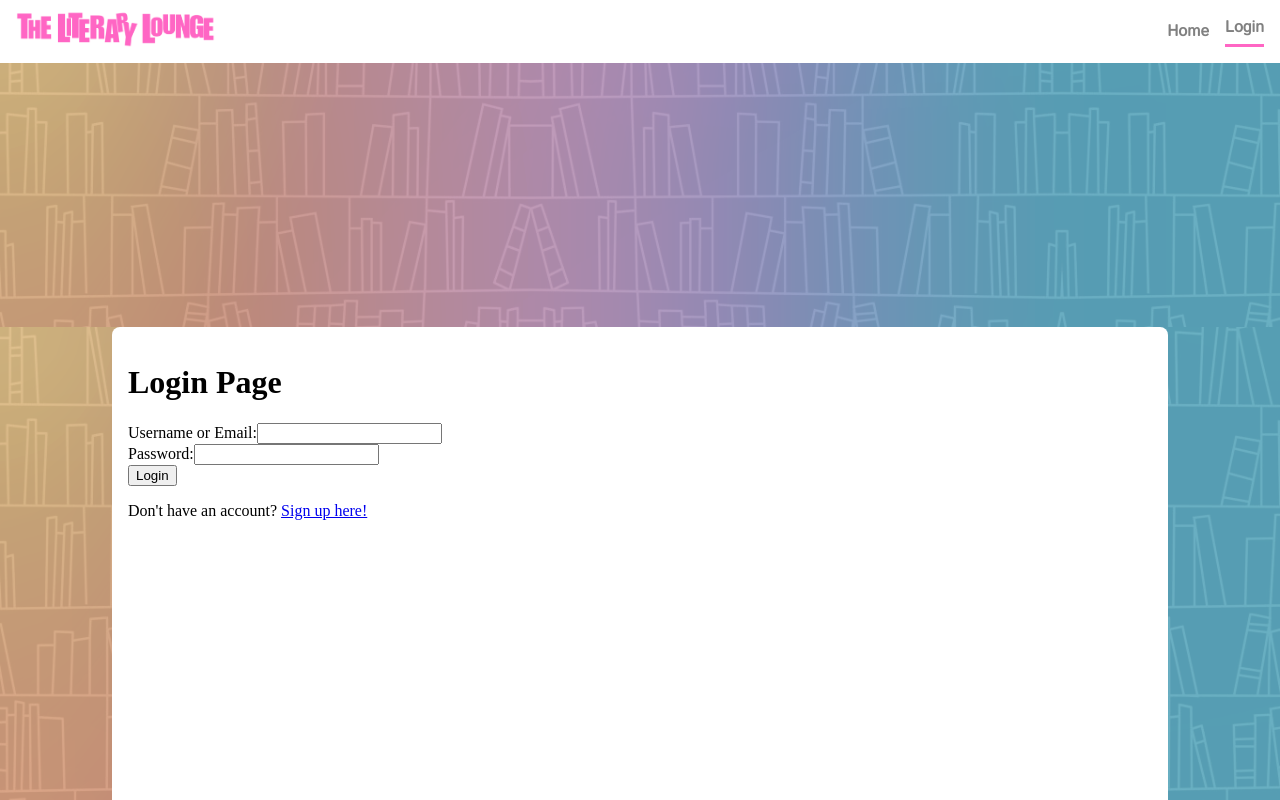
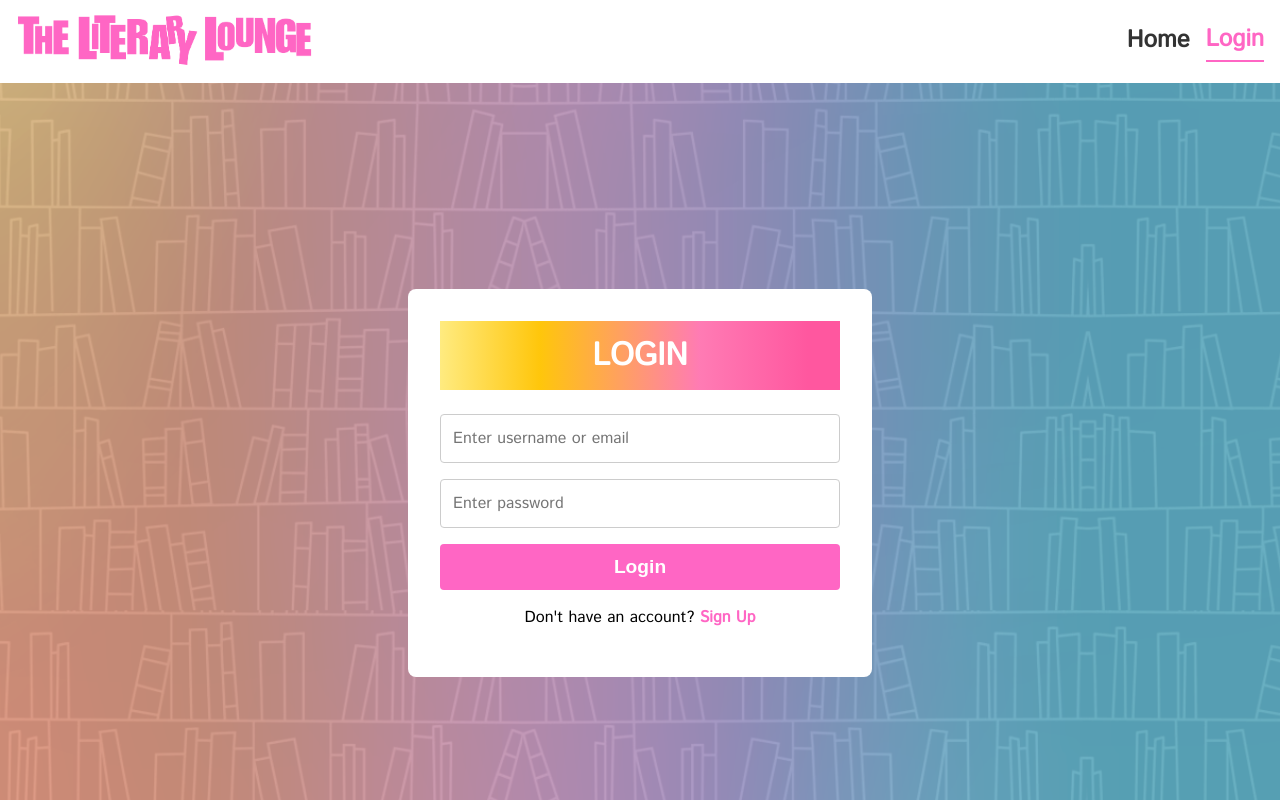
Before and after one commit to georgiakennedy/TheLiteraryLounge, a React (Create React App) app in the folder frontend/: page /login in a window 1280 px wide. Shown: the top 800 px of the page. Built offline with nearby package versions, Linux system fonts and the light colour scheme.

Commit message:
Created the UI for the login page, sign up page and create post page.

```diff
--- a/frontend/src/App.css
+++ b/frontend/src/App.css
@@ -7,37 +7,23 @@
   min-height: 100vh;
 }
 
-.couch-container {
-  text-align: center;
-  margin-top: 60px;
-  margin-bottom: -350px;
-  position: relative;
-  z-index: 1;
-}
-
-.couch-container img {
-  width: 60%;
-  max-width: 200px;
-  height: auto;
-}
-
-
 .content-container {
   background-color: #fff;
-  margin: 33vh auto 24px auto;
+  margin: 5vh auto 24px auto;
   padding: 1rem;
   border-radius: 8px;
   width: 90%;
   max-width: 1200px;
-  min-height: calc(100vh - 33vh - 24px);
+  min-height: calc(100vh - 5vh - 24px);
   position: relative;
   z-index: 2;
 }
 
 @media (min-width: 768px) {
   .content-container {
-    margin: 33vh auto 24px auto;
+    margin: 10vh auto 24px auto;
     width: 90%;
+    min-height: calc(100vh - 10vh - 24px);
   }
 }
 
--- a/frontend/src/App.js
+++ b/frontend/src/App.js
@@ -1,6 +1,5 @@
 import React from 'react';
 import { BrowserRouter, Routes, Route, useLocation } from 'react-router-dom';
-
 import HomePage from './pages/HomePage';
 import LoginPage from './pages/LoginPage';
 import RegisterPage from './pages/RegisterPage';
@@ -8,35 +7,37 @@ import ProfilePage from './pages/ProfilePage';
 import CreatePostPage from './pages/CreatePostPage';
 import ViewPostPage from './pages/ViewPostPage';
 import EditProfilePage from './pages/EditProfilePage';
-
 import Navbar from './components/navbar';
 import './App.css';
 
 function AppContent() {
   const location = useLocation();
 
+  // Define paths that are for auth pages
+  const authPaths = ['/login', '/register', '/edit-profile'];
+  const isAuthPage = authPaths.includes(location.pathname);
+
   return (
     <div className="background-container">
-      {location.pathname === '/' && (
-        <div className="couch-container">
-          <img
-            src={`${process.env.PUBLIC_URL}/couch.png`}
-            alt="Couch"
-            style={{ display: 'block', margin: '0 auto', maxWidth: '100%', height: 'auto' }}
-          />
-        </div>
-      )}
+      <Navbar />
+      {isAuthPage ? (
+        // For auth pages, no white container wrapper is used (or use a different style)
+        <Routes>
+          <Route path="/login" element={<LoginPage />} />
+          <Route path="/register" element={<RegisterPage />} />
+          <Route path="/edit-profile" element={<EditProfilePage />} />
+        </Routes>
+      ) : (
+        // For non-auth pages, wrap content in a white container
         <div className="content-container">
           <Routes>
             <Route path="/" element={<HomePage />} />
-          <Route path="/login" element={<LoginPage />} />
-          <Route path="/register" element={<RegisterPage />} />
             <Route path="/profile/:id?" element={<ProfilePage />} />
             <Route path="/create-post" element={<CreatePostPage />} />
             <Route path="/post/:id" element={<ViewPostPage />} />
-          <Route path="/edit-profile" element={<EditProfilePage />} />
           </Routes>
         </div>
+      )}
     </div>
   );
 }
@@ -44,7 +45,6 @@ function AppContent() {
 function App() {
   return (
     <BrowserRouter>
-      <Navbar />
       <AppContent />
     </BrowserRouter>
   );
--- a/frontend/src/components/Navbar.css
+++ b/frontend/src/components/Navbar.css
@@ -1,33 +1,80 @@
-.nav-link {
-    color: grey;
-    text-decoration: none;
-    font-weight: bold;
-    font-size: 16px;
-    transition: transform 0.2s, color 0.2s;
+.navbar {
+  display: flex;
+  justify-content: space-between;
+  align-items: center;
+  background-color: #fff;
+  padding: 0.5rem 1rem;
+  font-family: 'Istok Web', sans-serif;
 }
 
-  .nav-link:hover:not(.active) {
-    transform: translateY(-3px);
-    color: rgb(255, 102, 196);
+.navbar-logo img {
+  height: 40px;
+  transition: height 0.3s;
+}
+
+.navbar-links {
+  display: flex;
+  gap: 1rem;
+  align-items: center;
+}
+
+.nav-link {
+  text-decoration: none;
+  color: #333;
+  font-weight: bold;
+  font-size: 1rem;
+  padding-bottom: 4px;
+  transition: transform 0.3s, color 0.3s;
+}
+
+.nav-link:not(.active):hover {
+  color: rgb(255,102,196);
+  transform: translateY(-2px);
 }
 
 .nav-link.active {
-    border-bottom: 3px solid rgb(255, 102, 196);
-    padding-bottom: 5px;
-    color: grey;
+  border-bottom: 2px solid rgb(255,102,196);
+  color: rgb(255,102,196);
 }
 
 .nav-button {
   background: none;
   border: none;
-    color: grey;
   font-weight: bold;
-    font-size: 16px;
   cursor: pointer;
-    transition: transform 0.2s, color 0.2s;
+  color: #333;
+  font-size: 1rem;
+  transition: color 0.3s;
 }
 
 .nav-button:hover {
-    transform: translateY(-3px);
-    color: rgb(255, 102, 196);
+  color: rgb(255,102,196);
 }
+
+@media (min-width: 600px) {
+  .nav-link {
+    font-size: 1.2rem;
+  }
+
+  .nav-button {
+    font-size: 1.2rem;
+  }
+
+  .navbar-logo img {
+    height: 50px;
+  }
+}
+
+@media (min-width: 1024px) {
+  .nav-link {
+    font-size: 1.5rem;
+  }
+
+  .nav-button {
+    font-size: 1.5rem;
+  }
+
+  .navbar-logo img {
+    height: 60px;
+  }
+}
--- a/frontend/src/components/navbar.js
+++ b/frontend/src/components/navbar.js
@@ -1,5 +1,5 @@
 import React, { useContext } from 'react';
-import { NavLink, useNavigate } from 'react-router-dom';
+import { NavLink, useNavigate, useLocation } from 'react-router-dom';
 import { AuthContext } from '../context/AuthContext';
 import logo from '../assets/logov1.png';
 import './Navbar.css';
@@ -7,6 +7,10 @@ import './Navbar.css';
 const Navbar = () => {
   const { user, logout } = useContext(AuthContext);
   const navigate = useNavigate();
+  const location = useLocation();
+
+  const authLinkLabel = location.pathname === '/register' ? 'Sign Up' : 'Login';
+  const authLinkTo = location.pathname === '/register' ? '/register' : '/login';
 
   const handleLogout = () => {
     logout();
@@ -14,23 +18,13 @@ const Navbar = () => {
   };
 
   return (
-    <nav
-      className="navbar"
-      style={{
-        display: 'flex',
-        justifyContent: 'space-between',
-        alignItems: 'center',
-        backgroundColor: '#fff',
-        padding: '0.5rem 1rem',
-        fontFamily: 'Istok Web, sans-serif'
-      }}
-    >
+    <nav className="navbar">
       <div className="navbar-logo">
         <NavLink to="/">
-          <img src={logo} alt="Logo" style={{ height: '40px' }} />
+          <img src={logo} alt="Logo" />
         </NavLink>
       </div>
-      <div className="navbar-links" style={{ display: 'flex', gap: '1rem', alignItems: 'center' }}>
+      <div className="navbar-links">
         <NavLink to="/" className="nav-link">
           Home
         </NavLink>
@@ -47,8 +41,8 @@ const Navbar = () => {
             </button>
           </>
         ) : (
-          <NavLink to="/login" className="nav-link">
-            Login
+          <NavLink to={authLinkTo} className="nav-link">
+            {authLinkLabel}
           </NavLink>
         )}
       </div>
--- a/frontend/src/pages/CreatePostPage.js
+++ b/frontend/src/pages/CreatePostPage.js
@@ -5,15 +5,22 @@ import api from '../services/api';
 const CreatePostPage = () => {
   const [title, setTitle] = useState('');
   const [content, setContent] = useState('');
-  const [category, setCategory] = useState('tips & tricks');
+  const [category, setCategory] = useState('');
   const [error, setError] = useState(null);
   const [message, setMessage] = useState(null);
   const navigate = useNavigate();
+
+  const categories = ['tips & tricks', 'discussions', 'get inspired', 'resources', 'Self promo'];
 
   const handleSubmit = async (e) => {
     e.preventDefault();
     setError(null);
     setMessage(null);
+
+    if (!title || !content || !category) {
+      setError('Please fill in all required fields');
+      return;
+    }
 
     const postData = { title, content, category };
 
@@ -21,58 +28,167 @@ const CreatePostPage = () => {
       const response = await api.post('/posts', postData);
       const createdPost = response.data.post;
       setMessage(response.data.message || 'Post created successfully!');
-
       setTitle('');
       setContent('');
-      setCategory('tips & tricks');
-
+      setCategory('');
       setTimeout(() => {
         navigate(`/post/${createdPost._id}`);
       }, 1500);
-
     } catch (err) {
       setError(err.response?.data?.message || 'Error creating post');
     }
   };
 
+  const handleCancel = () => {
+    setTitle('');
+    setContent('');
+    setCategory('');
+    navigate('/');
+  };
+
   return (
-    <div style={{ padding: '1rem' }}>
-      <h1>Create Post</h1>
-      {error && <p style={{ color: 'red' }}>{error}</p>}
-      {message && <p style={{ color: 'green' }}>{message}</p>}
-      <form onSubmit={handleSubmit}>
-        <div style={{ marginBottom: '1rem' }}>
-          <label>Title:</label>
+    <div style={styles.pageWrapper}>
+      <div style={styles.whiteContainer}>
+        <div style={styles.header}>CREATE NEW POST</div>
+        {error && <p style={styles.error}>{error}</p>}
+        {message && <p style={styles.message}>{message}</p>}
+        <form onSubmit={handleSubmit} style={styles.form}>
+          <label style={styles.label}>Title</label>
           <input
             type="text"
+            placeholder="Type title here..."
             value={title}
             onChange={(e) => setTitle(e.target.value)}
+            style={styles.input}
             required
           />
-        </div>
-        <div style={{ marginBottom: '1rem' }}>
-          <label>Content:</label>
+
+          <label style={styles.label}>Category</label>
+          <select
+            value={category}
+            onChange={(e) => setCategory(e.target.value)}
+            style={styles.input}
+            required
+          >
+            <option value="" disabled style={{ color: 'grey' }}>
+              Select a category
+            </option>
+            {categories.map((cat) => (
+              <option key={cat} value={cat}>{cat}</option>
+            ))}
+          </select>
+
+          <label style={styles.label}>Content</label>
           <textarea
+            placeholder="Start typing your post..."
             value={content}
             onChange={(e) => setContent(e.target.value)}
+            style={styles.textarea}
             rows={5}
             required
           />
-        </div>
-        <div style={{ marginBottom: '1rem' }}>
-          <label>Category:</label>
-          <select value={category} onChange={(e) => setCategory(e.target.value)}>
-            <option value="tips & tricks">tips & tricks</option>
-            <option value="discussions">discussions</option>
-            <option value="get inspired">get inspired</option>
-            <option value="resources">resources</option>
-            <option value="Self promo">Self promo</option>
-          </select>
-        </div>
-        <button type="submit">Create Post</button>
-      </form>
+
+          <div style={styles.buttonContainer}>
+            <button type="submit" style={styles.publishButton}>Publish</button>
+            <button type="button" onClick={handleCancel} style={styles.cancelButton}>Cancel</button>
+          </div>
+        </form>
+      </div>
     </div>
   );
 };
 
+const styles = {
+  pageWrapper: {
+    minHeight: '100vh',
+    display: 'flex',
+    justifyContent: 'center',
+    alignItems: 'center',
+    backgroundColor: 'transparent'
+  },
+  whiteContainer: {
+    backgroundColor: '#fff',
+    padding: '2rem',
+    borderRadius: '8px',
+    width: '90%',
+    maxWidth: '900px',
+    textAlign: 'center',
+  },
+  header: {
+    background: 'linear-gradient(90deg, rgba(255,235,128,1) 0%, rgba(255,198,11,1) 25%, rgba(255,123,180,1) 65%, rgba(255,87,159,1) 92%)',
+    padding: '1rem',
+    borderRadius: '0px',
+    color: 'white',
+    fontFamily: 'Istok Web, sans-serif',
+    fontWeight: 'bold',
+    fontSize: '2rem',
+    marginBottom: '1.5rem'
+  },
+  form: {
+    display: 'flex',
+    flexDirection: 'column',
+    gap: '1rem'
+  },
+  label: {
+    textAlign: 'left',
+    fontFamily: 'Istok Web, sans-serif',
+    fontWeight: 'bold',
+    fontSize: '1rem',
+    marginBottom: '0.25rem',
+    color: '#333'
+  },
+  input: {
+    padding: '0.75rem',
+    borderRadius: '4px',
+    border: '1px solid #ccc',
+    fontSize: '1rem',
+    fontFamily: 'Istok Web, sans-serif',
+    color: '#333'
+  },
+  textarea: {
+    padding: '0.75rem',
+    borderRadius: '4px',
+    border: '1px solid #ccc',
+    fontSize: '1rem',
+    fontFamily: 'Istok Web, sans-serif',
+    color: '#333',
+    resize: 'vertical'
+  },
+  buttonContainer: {
+    display: 'flex',
+    justifyContent: 'flex-start',
+    gap: '1rem'
+  },
+  publishButton: {
+    padding: '0.75rem 1.5rem',
+    borderRadius: '40px',
+    border: 'none',
+    backgroundColor: 'rgb(255,102,196)',
+    color: 'white',
+    fontSize: '1.0rem',
+    fontWeight: 'bold',
+    cursor: 'pointer'
+  },
+  cancelButton: {
+    padding: '0.75rem 1.5rem',
+    borderRadius: '40px',
+    border: 'none',
+    backgroundColor: '#ccc',
+    color: 'black',
+    fontSize: '1.0rem',
+    fontWeight: 'bold',
+    cursor: 'pointer'
+  },
+  error: {
+    color: 'red',
+    marginBottom: '1rem',
+    fontFamily: 'Istok Web, sans-serif'
+  },
+  message: {
+    color: 'green',
+    marginBottom: '1rem',
+    fontFamily: 'Istok Web, sans-serif'
+  }
+};
+
 export default CreatePostPage;
--- a/frontend/src/pages/LoginPage.js
+++ b/frontend/src/pages/LoginPage.js
@@ -1,5 +1,5 @@
 import React, { useState, useContext } from 'react';
-import { useNavigate, Link } from 'react-router-dom';
+import { Link, useNavigate } from 'react-router-dom';
 import api from '../services/api';
 import { AuthContext } from '../context/AuthContext';
 
@@ -7,54 +7,114 @@ const LoginPage = () => {
   const [credential, setCredential] = useState('');
   const [password, setPassword] = useState('');
   const [error, setError] = useState(null);
+  const { login } = useContext(AuthContext);
   const navigate = useNavigate();
-  const { login } = useContext(AuthContext);
 
   const handleSubmit = async (e) => {
     e.preventDefault();
     try {
       const response = await api.post('/users/login', { credential, password });
       if (response.data.token) {
-        login(
-          { userId: response.data.user.userId, username: response.data.user.username, email: response.data.user.email },
-          response.data.token
-        );
+        login(response.data.user, response.data.token);
         navigate('/');
       }
     } catch (err) {
-      setError(err.response?.data?.message || 'Login failed. Please try again.');
+      setError(err.response?.data?.message || 'Login failed');
     }
   };
 
-
   return (
-    <div>
-      <h1>Login Page</h1>
-      {error && <p style={{ color: 'red' }}>{error}</p>}
-      <form onSubmit={handleSubmit}>
-        <div>
-          <label>Username or Email:</label>
+    <div style={styles.pageWrapper}>
+      <div style={styles.whiteContainer}>
+        <div style={styles.header}>LOGIN</div>
+        {error && <p style={styles.error}>{error}</p>}
+        <form onSubmit={handleSubmit} style={styles.form}>
           <input
             type="text"
+            placeholder="Enter username or email"
             value={credential}
             onChange={(e) => setCredential(e.target.value)}
+            style={styles.input}
           />
-        </div>
-        <div>
-          <label>Password:</label>
           <input
             type="password"
+            placeholder="Enter password"
             value={password}
             onChange={(e) => setPassword(e.target.value)}
+            style={styles.input}
           />
-        </div>
-        <button type="submit">Login</button>
-      </form>
-      <p>
-        Don't have an account? <Link to="/register">Sign up here!</Link>
-      </p>
+          <button type="submit" style={styles.button}>Login</button>
+        </form>
+        <p style={styles.switchText}>
+          Don't have an account? <Link to="/register" style={styles.link}>Sign Up</Link>
+        </p>
+      </div>
     </div>
   );
 };
 
+const styles = {
+  pageWrapper: {
+    minHeight: '100vh',
+    display: 'flex',
+    justifyContent: 'center',
+    alignItems: 'center'
+  },
+  whiteContainer: {
+    backgroundColor: '#fff',
+    padding: '2rem',
+    borderRadius: '8px',
+    width: '90%',
+    maxWidth: '400px',
+    textAlign: 'center'
+  },
+  header: {
+    background: 'linear-gradient(90deg, rgba(255,235,128,1) 0%, rgba(255,198,11,1) 25%, rgba(255,123,180,1) 65%, rgba(255,87,159,1) 92%)',
+    padding: '0.7rem',
+    borderRadius: '0px',
+    color: 'white',
+    fontFamily: 'Istok Web, sans-serif',
+    fontWeight: 'bold',
+    fontSize: '2rem',
+    marginBottom: '1.5rem'
+  },
+  form: {
+    display: 'flex',
+    flexDirection: 'column',
+    gap: '1rem'
+  },
+  input: {
+    padding: '0.75rem',
+    borderRadius: '4px',
+    border: '1px solid #ccc',
+    fontSize: '1rem',
+    fontFamily: 'Istok Web, sans-serif',
+    color: '#333'
+  },
+  button: {
+    padding: '0.75rem',
+    borderRadius: '4px',
+    border: 'none',
+    backgroundColor: 'rgb(255,102,196)',
+    color: 'white',
+    fontSize: '1.2rem',
+    fontWeight: 'bold',
+    cursor: 'pointer'
+  },
+  error: {
+    color: 'red',
+    marginBottom: '1rem',
+    fontFamily: 'Istok Web, sans-serif'
+  },
+  switchText: {
+    marginTop: '1rem',
+    fontFamily: 'Istok Web, sans-serif'
+  },
+  link: {
+    color: 'rgb(255,102,196)',
+    fontWeight: 'bold',
+    textDecoration: 'none'
+  }
+};
+
 export default LoginPage;
--- a/frontend/src/pages/RegisterPage.js
+++ b/frontend/src/pages/RegisterPage.js
@@ -1,5 +1,5 @@
 import React, { useState, useContext } from 'react';
-import { useNavigate, Link } from 'react-router-dom';
+import { Link, useNavigate } from 'react-router-dom';
 import api from '../services/api';
 import { AuthContext } from '../context/AuthContext';
 
@@ -9,82 +9,145 @@ const RegisterPage = () => {
   const [password, setPassword] = useState('');
   const [confirmPassword, setConfirmPassword] = useState('');
   const [error, setError] = useState(null);
-  const [message, setMessage] = useState(null);
+  const { login } = useContext(AuthContext);
   const navigate = useNavigate();
-  const { login } = useContext(AuthContext);
 
   const handleSubmit = async (e) => {
     e.preventDefault();
+
+    if (password !== confirmPassword) {
+      setError('Passwords do not match');
+      return;
+    }
+        const passwordRegex = /^(?=.*[!@#$%^&*(),.?":{}|<>]).{8,}$/;
+    if (!passwordRegex.test(password)) {
+      setError('Password must be at least 8 characters long and contain at least one special character');
+      return;
+    }
+
     try {
       await api.post('/users', { username, email, password, confirmPassword });
-
       const loginResponse = await api.post('/users/login', { credential: email, password });
       if (loginResponse.data.token) {
-        login(
-          {
-            userId: loginResponse.data.user.userId,
-            username: loginResponse.data.user.username,
-            email: loginResponse.data.user.email
-          },
-          loginResponse.data.token
-        );
-        navigate('/profile');
+        login(loginResponse.data.user, loginResponse.data.token);
+        navigate('/');
       }
     } catch (err) {
-      if (err.response && err.response.data && err.response.data.errors) {
+      if (err.response?.data?.errors) {
         setError(err.response.data.errors.join(', '));
       } else {
         setError(err.response?.data?.message || 'Registration failed');
       }
-      setMessage(null);
     }
   };
 
   return (
-    <div>
-      <h1>Register Page</h1>
-      {error && <p style={{ color: 'red' }}>{error}</p>}
-      {message && <p style={{ color: 'green' }}>{message}</p>}
-      <form onSubmit={handleSubmit}>
-        <div>
-          <label>Username:</label>
+    <div style={styles.pageWrapper}>
+      <div style={styles.whiteContainer}>
+        <div style={styles.header}>SIGN UP</div>
+        {error && <p style={styles.error}>{error}</p>}
+        <form onSubmit={handleSubmit} style={styles.form}>
           <input
             type="text"
+            placeholder="Enter username"
             value={username}
             onChange={(e) => setUsername(e.target.value)}
+            style={styles.input}
           />
-        </div>
-        <div>
-          <label>Email:</label>
           <input
             type="email"
+            placeholder="Enter email"
             value={email}
             onChange={(e) => setEmail(e.target.value)}
+            style={styles.input}
           />
-        </div>
-        <div>
-          <label>Password:</label>
           <input
             type="password"
+            placeholder="Enter password"
             value={password}
             onChange={(e) => setPassword(e.target.value)}
+            style={styles.input}
           />
-        </div>
-        <div>
-          <label>Confirm Password:</label>
           <input
             type="password"
+            placeholder="Confirm password"
             value={confirmPassword}
             onChange={(e) => setConfirmPassword(e.target.value)}
+            style={styles.input}
           />
-        </div>
-        <button type="submit">Register</button>
-      </form>
-      <p>
-        Already have an account? <Link to="/login">Log in here!</Link>
-      </p>
+          <button type="submit" style={styles.button}>Sign Up</button>
+        </form>
+        <p style={styles.switchText}>
+          Already have an account? <Link to="/login" style={styles.link}>Login</Link>
+        </p>
+      </div>
     </div>
   );
 };
 
+const styles = {
+  pageWrapper: {
+    minHeight: '100vh',
+    display: 'flex',
+    justifyContent: 'center',
+    alignItems: 'center',
+    backgroundColor: 'transparent'
+  },
+  whiteContainer: {
+    backgroundColor: '#fff',
+    padding: '2rem',
+    borderRadius: '8px',
+    width: '90%',
+    maxWidth: '400px',
+    textAlign: 'center'
+  },
+  header: {
+    background: 'linear-gradient(90deg, rgba(255,235,128,1) 0%, rgba(255,198,11,1) 25%, rgba(255,123,180,1) 65%, rgba(255,87,159,1) 92%)',
+    padding: '0.7rem',
+    borderRadius: '0px',
+    color: 'white',
+    fontFamily: 'Istok Web, sans-serif',
+    fontWeight: 'bold',
+    fontSize: '2rem',
+    marginBottom: '1.5rem'
+  },
+  form: {
+    display: 'flex',
+    flexDirection: 'column',
+    gap: '1rem'
+  },
+  input: {
+    padding: '0.75rem',
+    borderRadius: '4px',
+    border: '1px solid #ccc',
+    fontSize: '1rem',
+    fontFamily: 'Istok Web, sans-serif',
+    color: '#333'
+  },
+  button: {
+    padding: '0.75rem',
+    borderRadius: '4px',
+    border: 'none',
+    backgroundColor: 'rgb(255,102,196)',
+    color: 'white',
+    fontSize: '1.2rem',
+    fontWeight: 'bold',
+    cursor: 'pointer'
+  },
+  error: {
+    color: 'red',
+    marginBottom: '1rem',
+    fontFamily: 'Istok Web, sans-serif'
+  },
+  switchText: {
+    marginTop: '1rem',
+    fontFamily: 'Istok Web, sans-serif'
+  },
+  link: {
+    color: 'rgb(255,102,196)',
+    fontWeight: 'bold',
+    textDecoration: 'none'
+  }
+};
+
 export default RegisterPage;
```
Lines whose indentation alone changed are shown as unchanged.
